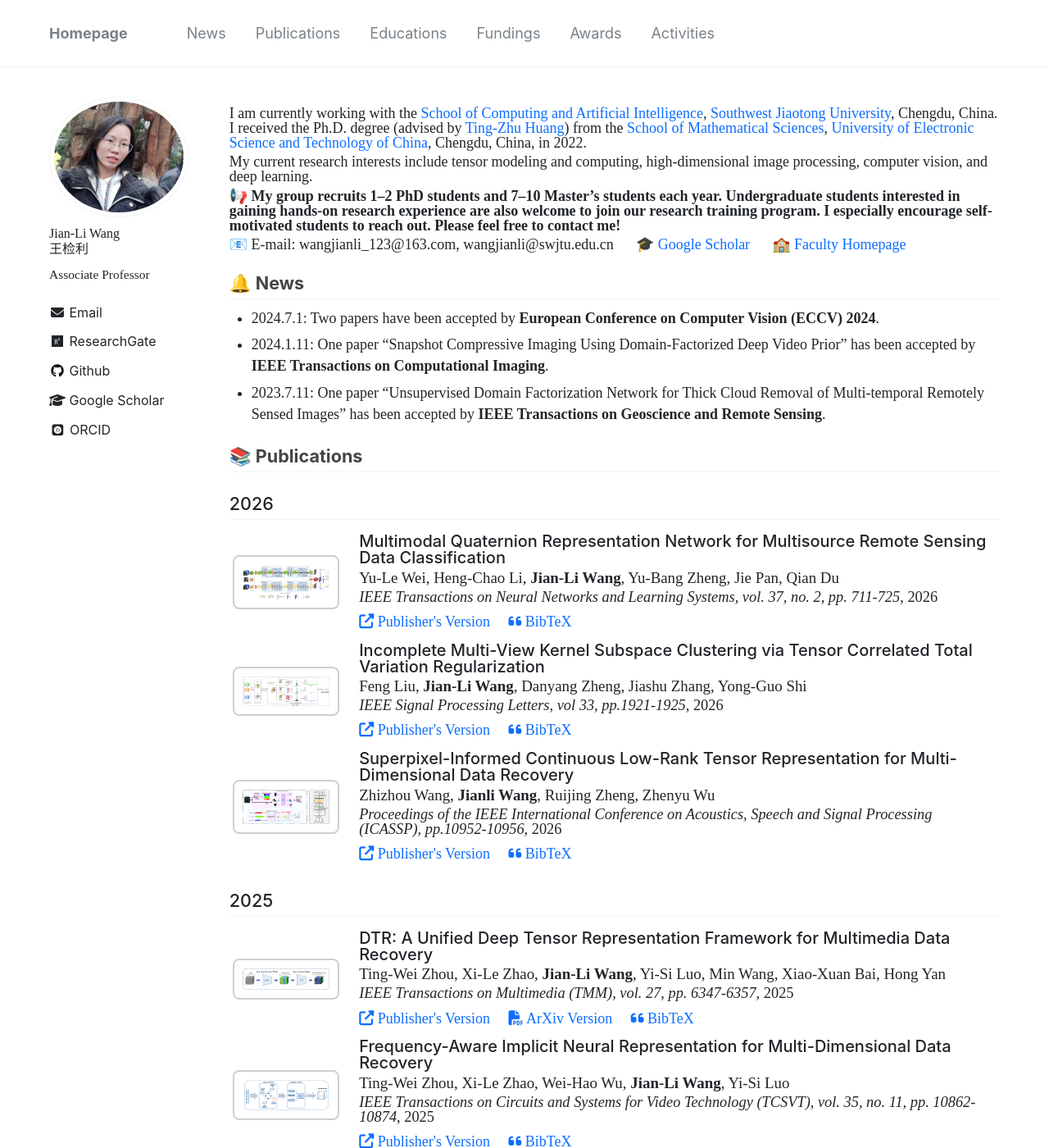
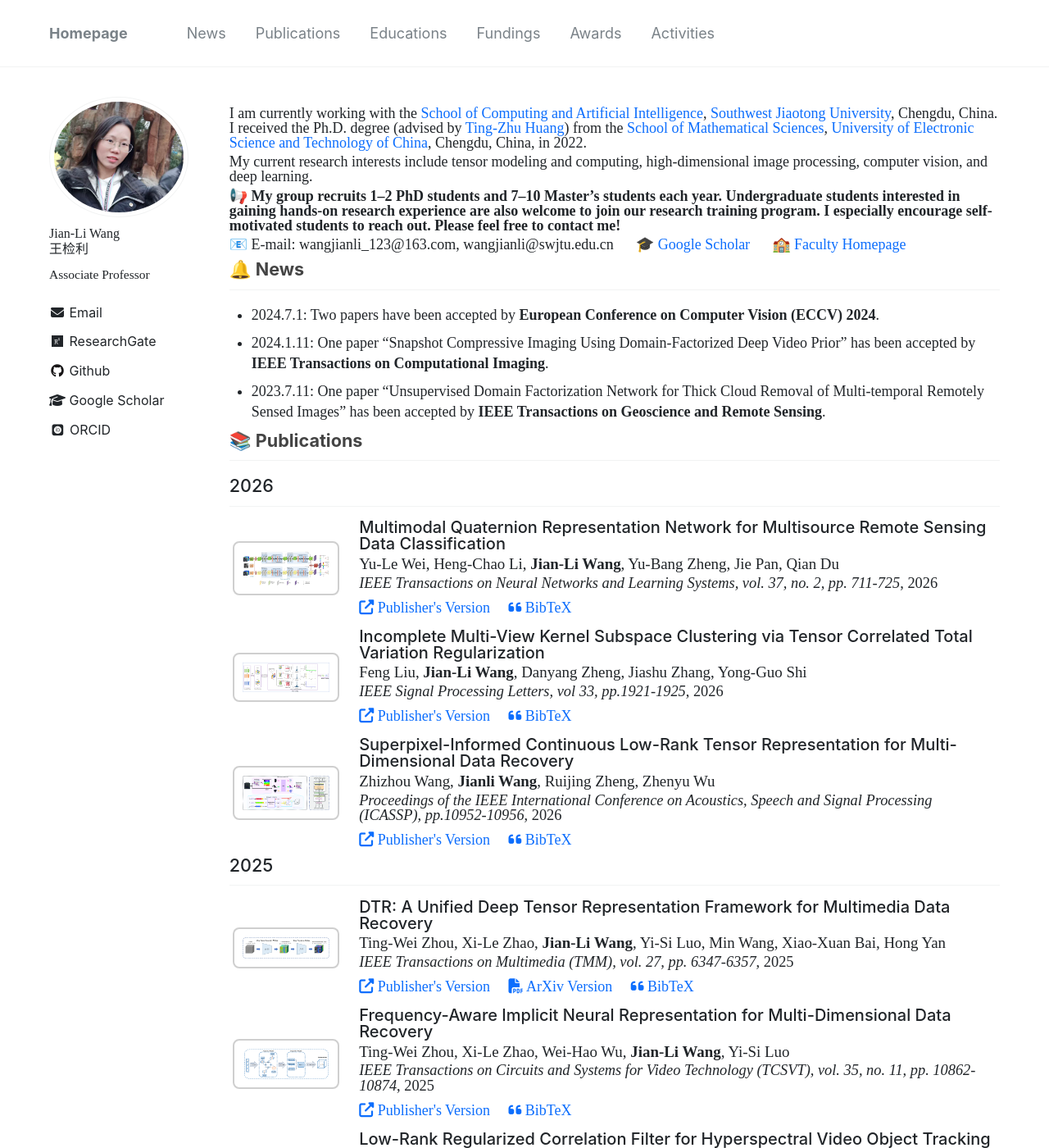
Before and after one commit to wangjianli123/wangjianli123.github.io, a Jekyll site: the page built from _pages/homepage.md, in a window 1280 px wide and 1400 px high. Shown: the whole window at 82% size. Built offline with Jekyll 4.4.1, drawn with Linux system fonts in a browser that asks for light colours; nearby versions of some CDN libraries; some web fonts are replaced; comment, search, counter and statistics services are not loaded.

Commit message:
Update main.scss

```diff
--- a/assets/css/main.scss
+++ b/assets/css/main.scss
@@ -211,17 +211,3 @@ html {
     max-width: none !important;
   }
 }
-.page__content #news + ul li {
-  margin-bottom: 0.35em !important;
-  line-height: 1.45 !important;
-}
-
-.page__content #news + ul {
-  margin-top: 0.4em !important;
-}
-
-.page__content h2 {
-  margin-top: 1.2em !important;
-  margin-bottom: 0.45em !important;
-  padding-bottom: 0.25em !important;
-}
```
